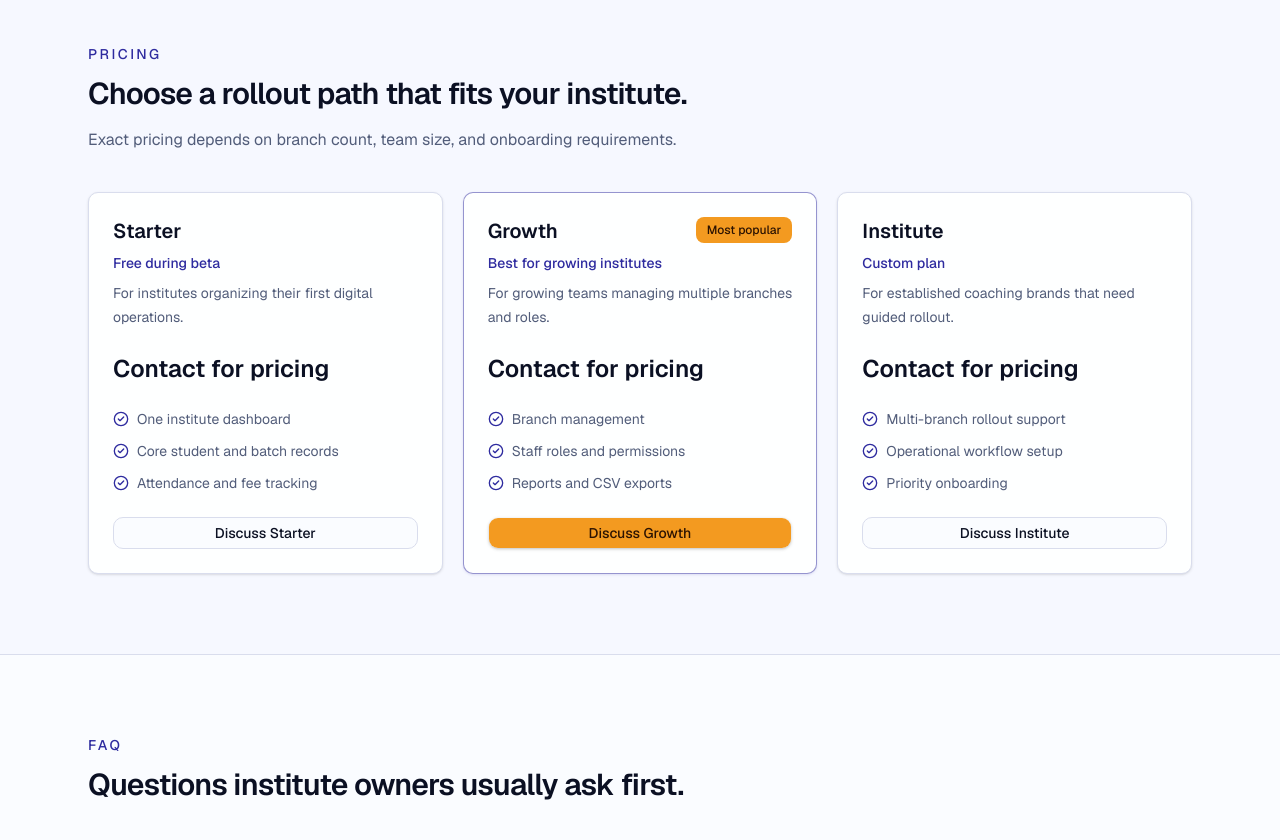
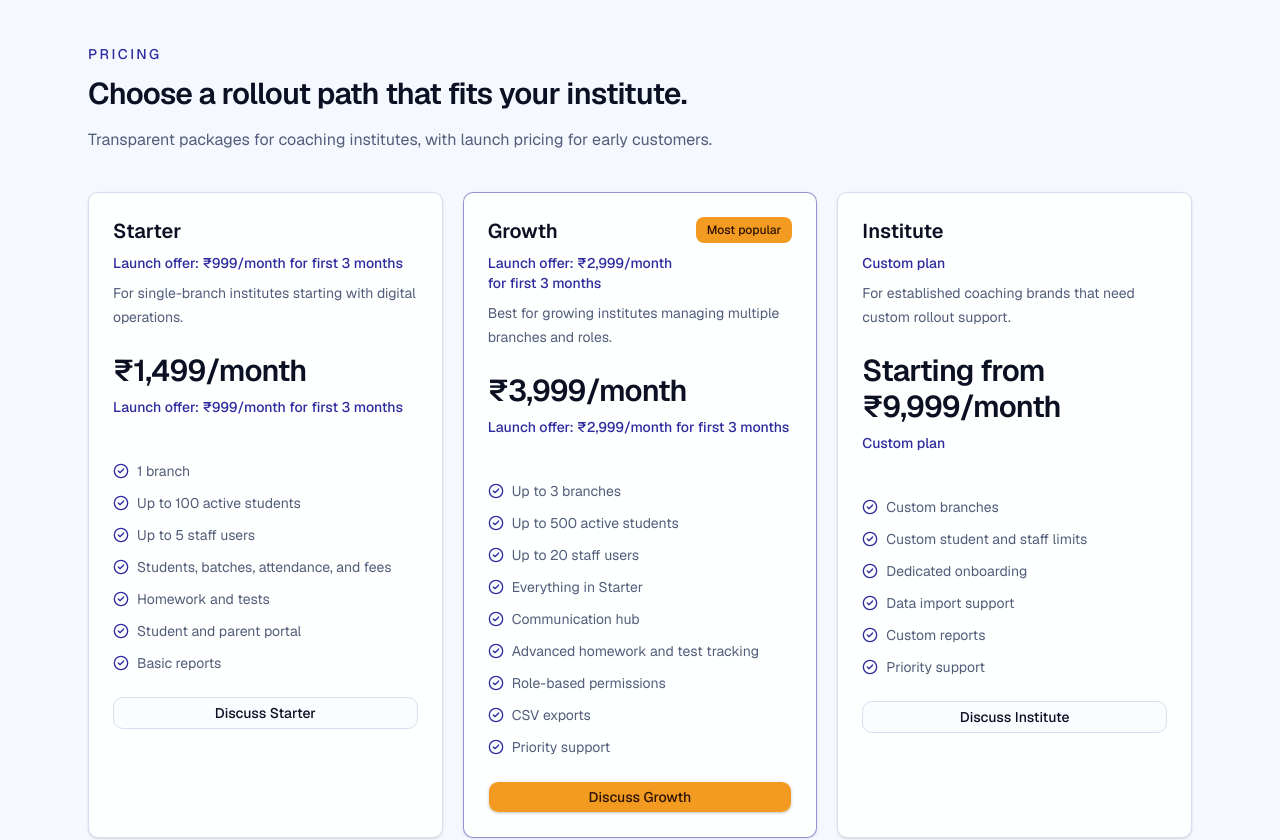
Before and after one commit to saarthvadalia26/CoachOS, a Next.js app in the folder coachos-app/: page / in a window 1280 px wide. Shown: the part 2840-3680 px from the top of the page. Built offline with nearby package versions, Linux system fonts and the light colour scheme; no server answers.

Commit message:
Update pricing plans

```diff
--- a/coachos-app/src/components/marketing/PricingSection.tsx
+++ b/coachos-app/src/components/marketing/PricingSection.tsx
@@ -8,33 +8,49 @@ import { cn } from "@/lib/utils";
 const plans = [
   {
     name: "Starter",
-    label: "Free during beta",
-    description: "For institutes organizing their first digital operations.",
+    label: "Launch offer: ₹999/month for first 3 months",
+    price: "₹1,499/month",
+    description: "For single-branch institutes starting with digital operations.",
     features: [
-      "One institute dashboard",
-      "Core student and batch records",
-      "Attendance and fee tracking",
+      "1 branch",
+      "Up to 100 active students",
+      "Up to 5 staff users",
+      "Students, batches, attendance, and fees",
+      "Homework and tests",
+      "Student and parent portal",
+      "Basic reports",
     ],
   },
   {
     name: "Growth",
-    label: "Best for growing institutes",
-    description: "For growing teams managing multiple branches and roles.",
+    label: "Launch offer: ₹2,999/month for first 3 months",
+    price: "₹3,999/month",
+    description: "Best for growing institutes managing multiple branches and roles.",
     features: [
-      "Branch management",
-      "Staff roles and permissions",
-      "Reports and CSV exports",
+      "Up to 3 branches",
+      "Up to 500 active students",
+      "Up to 20 staff users",
+      "Everything in Starter",
+      "Communication hub",
+      "Advanced homework and test tracking",
+      "Role-based permissions",
+      "CSV exports",
+      "Priority support",
     ],
     isPopular: true,
   },
   {
     name: "Institute",
     label: "Custom plan",
-    description: "For established coaching brands that need guided rollout.",
+    price: "Starting from ₹9,999/month",
+    description: "For established coaching brands that need custom rollout support.",
     features: [
-      "Multi-branch rollout support",
-      "Operational workflow setup",
-      "Priority onboarding",
+      "Custom branches",
+      "Custom student and staff limits",
+      "Dedicated onboarding",
+      "Data import support",
+      "Custom reports",
+      "Priority support",
     ],
   },
 ];
@@ -51,8 +67,8 @@ export function PricingSection() {
             Choose a rollout path that fits your institute.
           </h2>
           <p className="mt-4 text-muted-foreground">
-            Exact pricing depends on branch count, team size, and onboarding
-            requirements.
+            Transparent packages for coaching institutes, with launch pricing
+            for early customers.
           </p>
         </div>
 
@@ -83,8 +99,11 @@ export function PricingSection() {
               <p className="mt-2 text-sm leading-6 text-muted-foreground">
                 {plan.description}
               </p>
-              <p className="mt-6 text-2xl font-semibold">
-                Contact for pricing
+              <p className="mt-6 text-3xl font-semibold tracking-tight">
+                {plan.price}
+              </p>
+              <p className="mt-2 min-h-10 text-sm font-medium text-primary">
+                {plan.label}
               </p>
               <ul className="mt-6 grid gap-3 text-sm text-muted-foreground">
                 {plan.features.map((feature) => (
```
